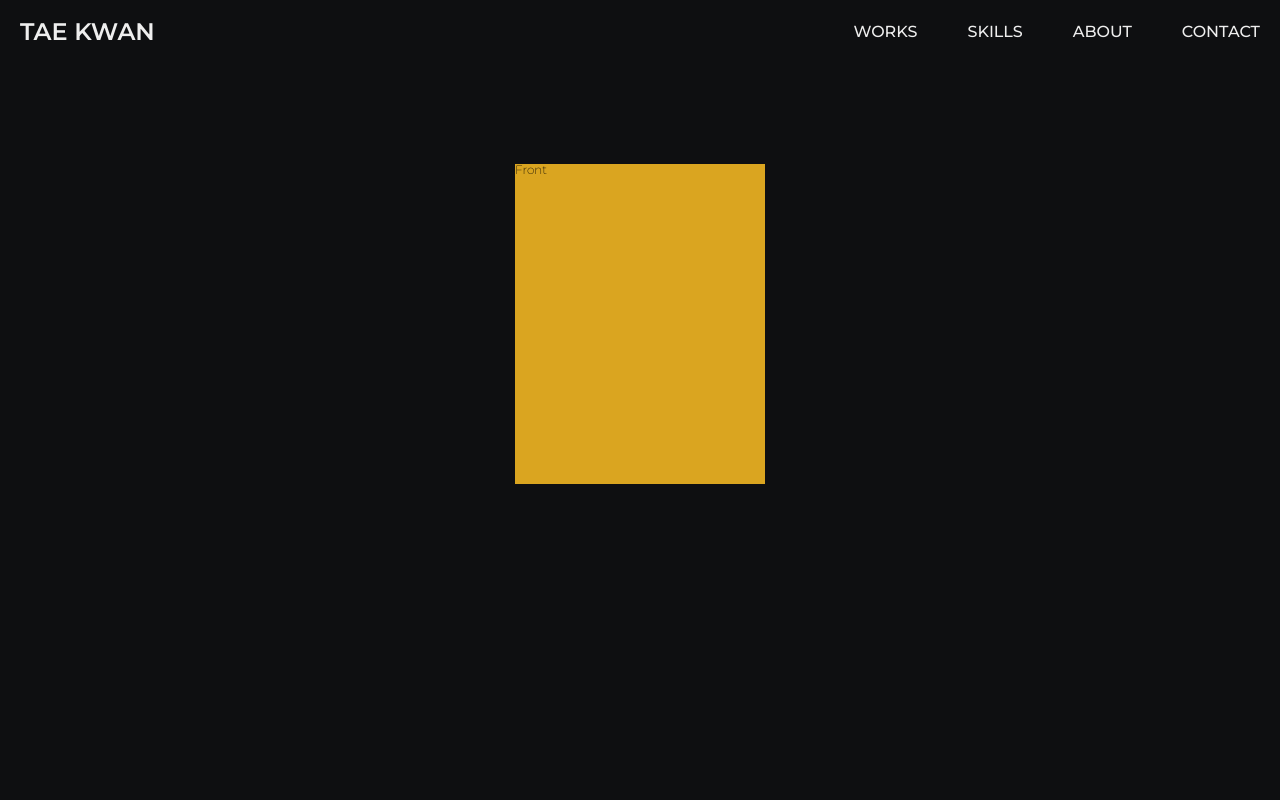
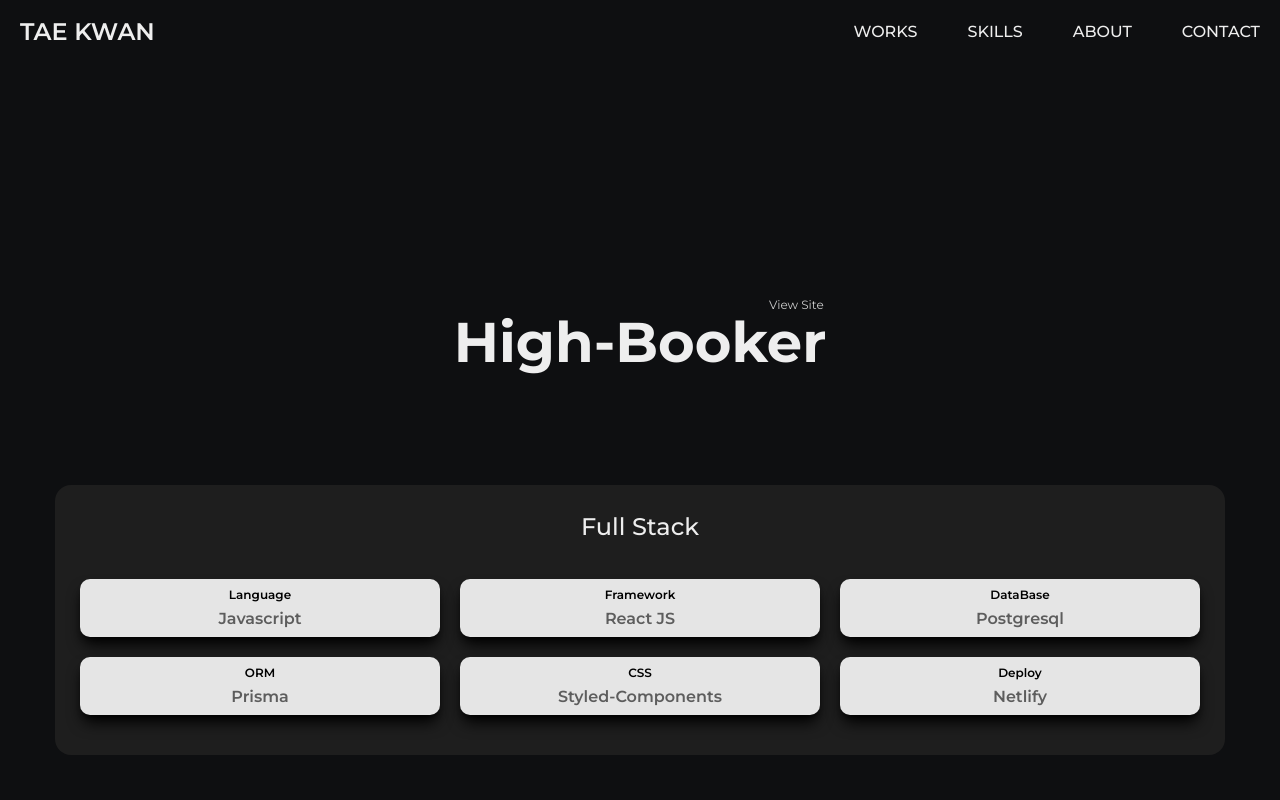
Before and after one commit to techighpark/taekwan-portfolio, a React (Create React App) app: page /highbooker in a window 1280 px wide. Shown: the top 800 px of the page. Built offline with nearby package versions, Linux system fonts and the light colour scheme.

Commit message:
error fix

```diff
--- a/src/pages/HighBooker.js
+++ b/src/pages/HighBooker.js
@@ -1,57 +1,159 @@
-import styled, { keyframes } from "styled-components";
+import styled from "styled-components";
 import { Helmet } from "react-helmet";
 import Layout from "../components/Layout";
+import {
+  AboutContainer,
+  BodyTitle,
+  DetailBodyText,
+  DetailBodyTextContainer,
+  DetailBodyTitle,
+  Title,
+  TitleContainer,
+  Container,
+  Wrapper,
+  DetailBody,
+} from "./HighMarket";
+import { useRef, useEffect } from "react";
 
 const HighMarket = () => {
-  // const onClick = () => {
-  //   window.open("https://high-market.vercel.app/enter", "_blank");
-  // };
+  // const contents = [
+  //   { name: "name", body: "body" },
+  //   { name: "A", body: "lorem is sidklfs" },
+  //   { name: "C", body: "react react react " },
+  //   { name: "D", body: "next next next" },
+  //   { name: "E", body: "useref useref useref" },
+  // ];
+
+  const onClick = () => {
+    window.open("https://high-booker.netlify.app", "_blank");
+  };
+
+  const cardRef = useRef([]);
+
+  function intersectionCallback(entries, observer) {
+    console.log(entries);
+    entries.forEach(entry => {
+      entry.target.classList.toggle("show", entry.isIntersecting);
+    });
+  }
+
+  useEffect(() => {
+    var intersectionOptions = {
+      root: null,
+      threshold: 1,
+    };
+    var io = new IntersectionObserver(
+      intersectionCallback,
+      intersectionOptions
+    );
+
+    cardRef.current.forEach(el => {
+      io.observe(el);
+    });
+  }, []);
+
+  console.log(cardRef);
 
   return (
     <Layout>
       <Helmet>
-        <title>High-Market | TAE KWAN</title>
+        <title>High-Booker | TAE KWAN</title>
       </Helmet>
-
       <AboutContainer>
+        <TitleContainer>
+          <Title onClick={onClick}>High-Booker</Title>
+        </TitleContainer>
         <Container>
-          <Card>
-            <Front>Front</Front>
-            <Back>Back</Back>
-          </Card>
+          <DetailBodyBooker>
+            <BodyTitle>Full Stack</BodyTitle>
+            <DetailBodyTextContainer>
+              <Wrapper>
+                <DetailBodyTitle>Language</DetailBodyTitle>
+                <DetailBodyText>Javascript</DetailBodyText>
+              </Wrapper>
+              <Wrapper>
+                <DetailBodyTitle>Framework</DetailBodyTitle>
+                <DetailBodyText>React JS</DetailBodyText>
+              </Wrapper>
+              <Wrapper>
+                <DetailBodyTitle>DataBase</DetailBodyTitle>
+                <DetailBodyText>Postgresql</DetailBodyText>
+              </Wrapper>
+              <Wrapper>
+                <DetailBodyTitle>ORM</DetailBodyTitle>
+                <DetailBodyText>Prisma</DetailBodyText>
+              </Wrapper>
+              <Wrapper>
+                <DetailBodyTitle>CSS</DetailBodyTitle>
+                <DetailBodyText>Styled-Components</DetailBodyText>
+              </Wrapper>
+              <Wrapper>
+                <DetailBodyTitle>Deploy</DetailBodyTitle>
+                <DetailBodyText>Netlify</DetailBodyText>
+              </Wrapper>
+            </DetailBodyTextContainer>
+          </DetailBodyBooker>
         </Container>
+        <ContentContainer>
+          <Contents>
+            {[1, 2, 3, 4, 5].map((_, i) => {
+              return (
+                <CardContainer ref={el => (cardRef.current[i] = el)} key={i}>
+                  <Card>
+                    <Front>abcdefg</Front>
+                    <Back>ㄱㄴㄷㄹㅁ</Back>
+                  </Card>
+                </CardContainer>
+              );
+            })}
+            <CardContainer ref={el => (cardRef.current[5] = el)}>
+              askflja;slkfj;askfj
+            </CardContainer>
+          </Contents>
+        </ContentContainer>
       </AboutContainer>
     </Layout>
   );
 };
 
-export const AboutContainer = styled.div`
-  position: relative;
+const DetailBodyBooker = styled(DetailBody)`
+  --radius-1: 1rem;
+  width: 100%;
+  margin-bottom: 130px;
+  background-color: #1e1e1e;
+  border-radius: var(--radius-1);
+`;
+
+const ContentContainer = styled.div`
+  border: 0.5px solid white;
+  width: 100%;
+  height: 100%;
+`;
+
+const Contents = styled.div`
+  border: 0.5px solid blue;
+  width: 100%;
+  height: 100%;
   display: flex;
   flex-direction: column;
+  justify-content: center;
   align-items: center;
-  justify-content: center;
-  width: 100%;
-  height: 100%;
-  margin-top: 100px;
+  .show {
+    transform: translateX(0);
+    opacity: 1;
+    div {
+      transform: rotateY(180deg);
+    }
+  }
 `;
 
-const Container = styled.div`
+const CardContainer = styled.div`
   position: relative;
   width: 250px;
   height: 320px;
-`;
-
-const cardFlip = keyframes`
-0% {
-  transform: rotateY(0deg);
-}
-50% {
-  transform: rotateY(180deg);
-}
-100% {
-  transform: rotateY(0deg);
-}
+  transform: translateX(500px);
+  opacity: 0;
+  transition: all 1s;
 `;
 
 const Card = styled.div`
@@ -61,7 +163,6 @@ const Card = styled.div`
   transform-style: preserve-3d;
   transform: perspective(1000px);
   transition: all 0.5s ease;
-  /* animation: ${cardFlip} 2s linear infinite; */
   :hover {
     transform: rotateY(180deg);
   }
@@ -74,7 +175,6 @@ const Front = styled.div`
   width: 100%;
   height: 100%;
   backface-visibility: hidden;
-
   background-color: goldenrod;
   color: black;
 `;
--- a/src/pages/HighMarket.js
+++ b/src/pages/HighMarket.js
@@ -35,7 +35,7 @@ const HighMarket = () => {
                 <Image src={highmarket} />
               </ImageContainer> */}
               <DetailBody>
-                <BodyTitle>FullStack</BodyTitle>
+                <BodyTitle>Full Stack</BodyTitle>
                 <DetailBodyTextContainer>
                   <Wrapper>
                     <DetailBodyTitle>Language</DetailBodyTitle>
--- a/src/pages/Portfolio.js
+++ b/src/pages/Portfolio.js
@@ -23,6 +23,7 @@ import {
   Container,
   Wrapper,
 } from "./HighMarket";
+import { useEffect } from "react";
 
 const Portfolio = () => {
   const itemDatas = [
@@ -37,6 +38,10 @@ const Portfolio = () => {
     window.open("https://high-market.vercel.app/enter", "_blank");
   };
 
+  useEffect(() => {
+    window.scrollTo(0, 0);
+  }, []);
+
   return (
     <Layout>
       <Helmet>
@@ -50,7 +55,7 @@ const Portfolio = () => {
         <Container>
           <DetailBodyPort>
             <BodyTitle>Front-end</BodyTitle>
-            <DetailBodyTextConatinerPort>
+            <DetailBodyTextContainerPort>
               <Wrapper>
                 <DetailBodyTitle>Language</DetailBodyTitle>
                 <DetailBodyText>Javascript</DetailBodyText>
@@ -67,7 +72,7 @@ const Portfolio = () => {
                 <DetailBodyTitle>Deploy</DetailBodyTitle>
                 <DetailBodyText>Netlify</DetailBodyText>
               </Wrapper>
-            </DetailBodyTextConatinerPort>
+            </DetailBodyTextContainerPort>
           </DetailBodyPort>
         </Container>
         <Slider>
@@ -87,7 +92,7 @@ const Portfolio = () => {
   );
 };
 
-const DetailBodyPort = styled(DetailBody)`
+export const DetailBodyPort = styled(DetailBody)`
   --radius-1: 1rem;
   width: 100%;
   max-width: 1000px;
@@ -101,7 +106,7 @@ const DetailBodyPort = styled(DetailBody)`
     height: 420px;
   }
 `;
-const DetailBodyTextConatinerPort = styled(DetailBodyTextContainer)`
+const DetailBodyTextContainerPort = styled(DetailBodyTextContainer)`
   max-width: 1000px;
 
   grid-template-columns: repeat(2, minmax(0, 1fr));
@@ -221,7 +226,7 @@ const Item = styled.div`
   }
 `;
 const ImageContainer = styled.div`
-  position: absolute;
+  /* position: absolute; */
   height: max-content;
   transition-property: transform;
   transition-duration: 100ms;
```
